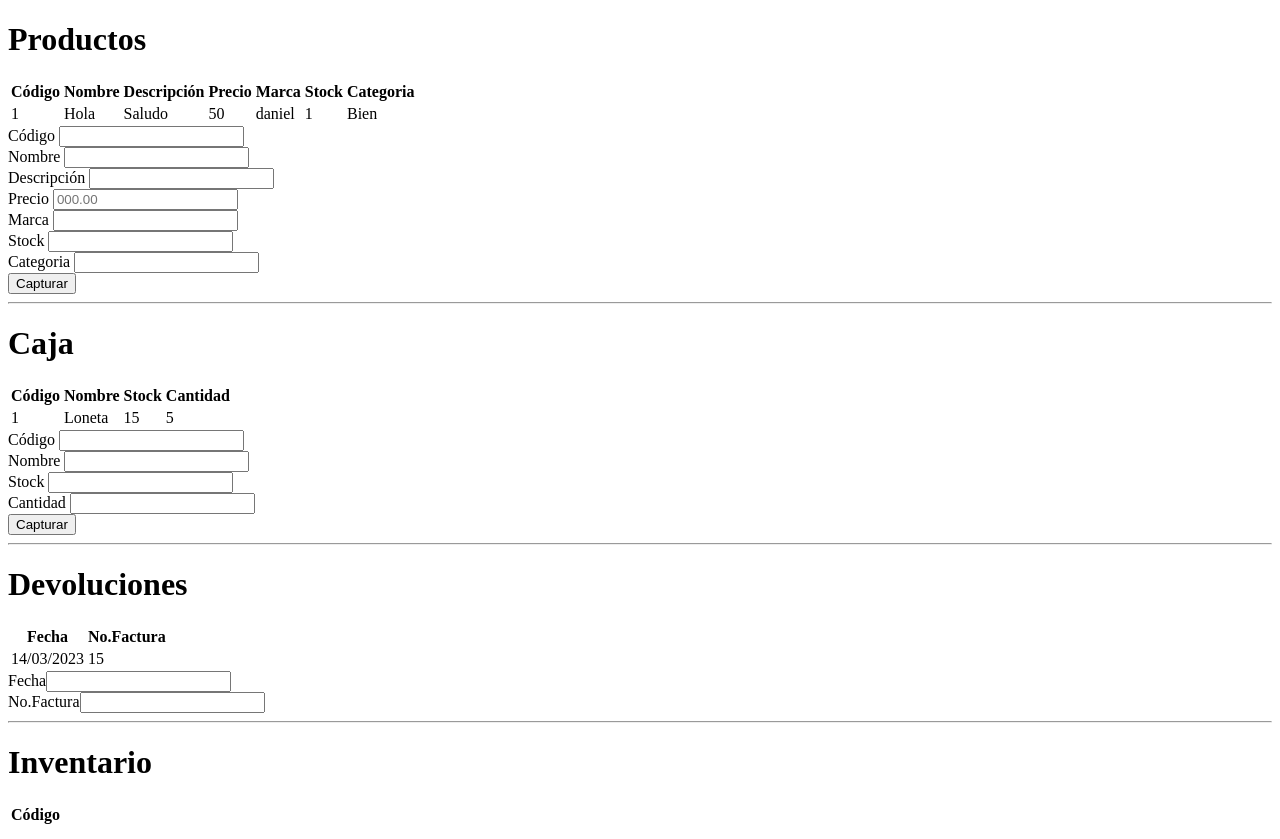
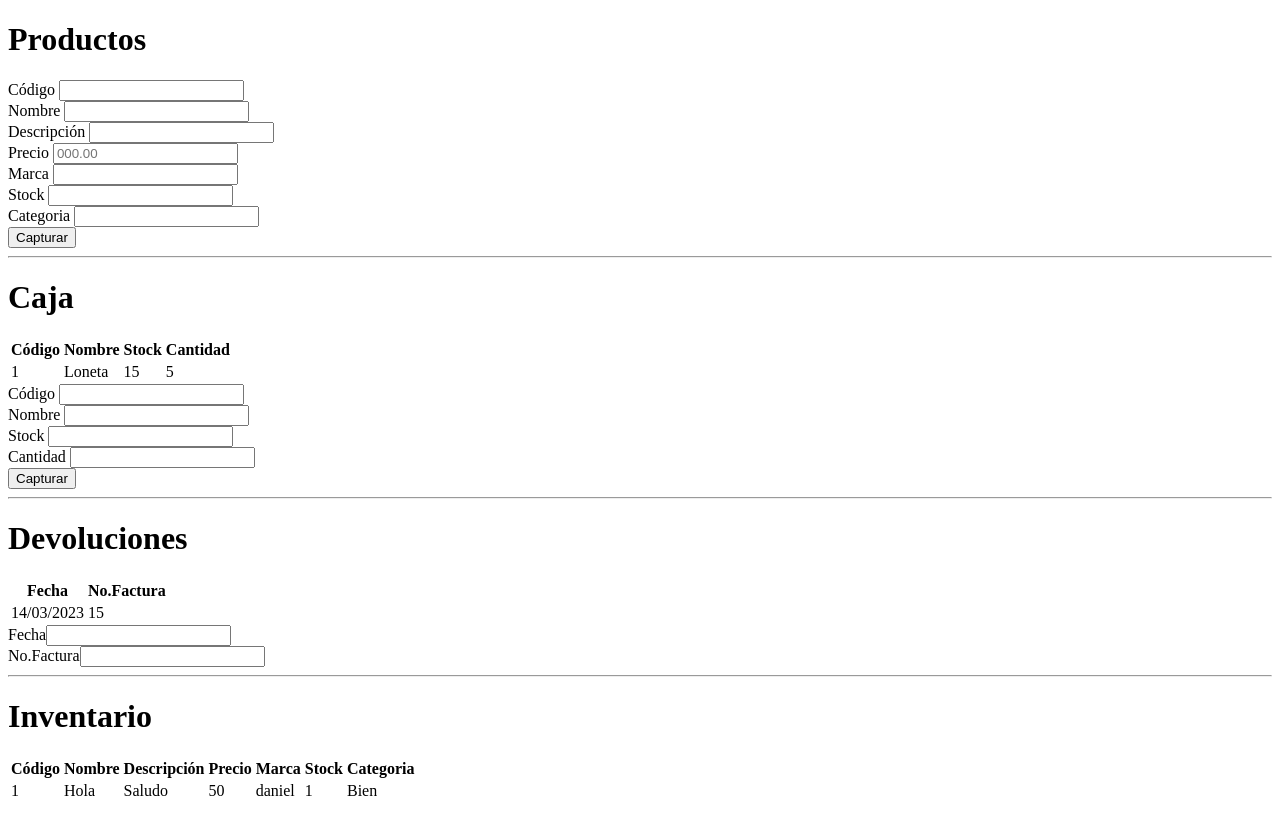
Before and after one commit to carrilloycardenas/proyectoTelas2.0, a website: page index.html in a window 1280 px wide. After the commit the page ends 811 px from the top, so only its background shows below. Drawn offline with Linux system fonts and the light colour scheme.

Commit message:
mover tabla

```diff
--- a/index.html
+++ b/index.html
@@ -8,28 +8,6 @@
 </head>
 <body>
     <h1>Productos</h1>
-    <table class="table" id="agregarProducto">
-        <thead>
-            <tr>
-                <th>Código</th>
-                <th>Nombre</th>
-                <th>Descripción</th>
-                <th>Precio</th>
-                <th>Marca</th>
-                <th>Stock</th>
-                <th>Categoria</th>
-            </tr>
-            <tr>
-                <td>1</td>
-                <td>Hola</td>
-                <td>Saludo</td>
-                <td>50</td>
-                <td>daniel</td>
-                <td>1</td>
-                <td>Bien</td>
-            </tr>
-        </thead>
-    </table>
     <form>
         <label>Código </label><input type="text" name="codigoPro" id="codigoPro" ><br>
         <label>Nombre </label><input type="text" name="nombrePro" id="nombrePro" ><br>
@@ -89,18 +67,28 @@
 </form>
 <hr>
 <h1>Inventario</h1>
-<table>
+<table class="table" id="agregarProducto">
     <thead>
         <tr>
-            <th> Código </th>
+            <th>Código</th>
+            <th>Nombre</th>
+            <th>Descripción</th>
+            <th>Precio</th>
+            <th>Marca</th>
+            <th>Stock</th>
+            <th>Categoria</th>
         </tr>
         <tr>
-            <td> </td>
+            <td>1</td>
+            <td>Hola</td>
+            <td>Saludo</td>
+            <td>50</td>
+            <td>daniel</td>
+            <td>1</td>
+            <td>Bien</td>
         </tr>
     </thead>
 </table>
-
-
 <script src="js/javascript.js"></script>
 </body>
 </html>
```
